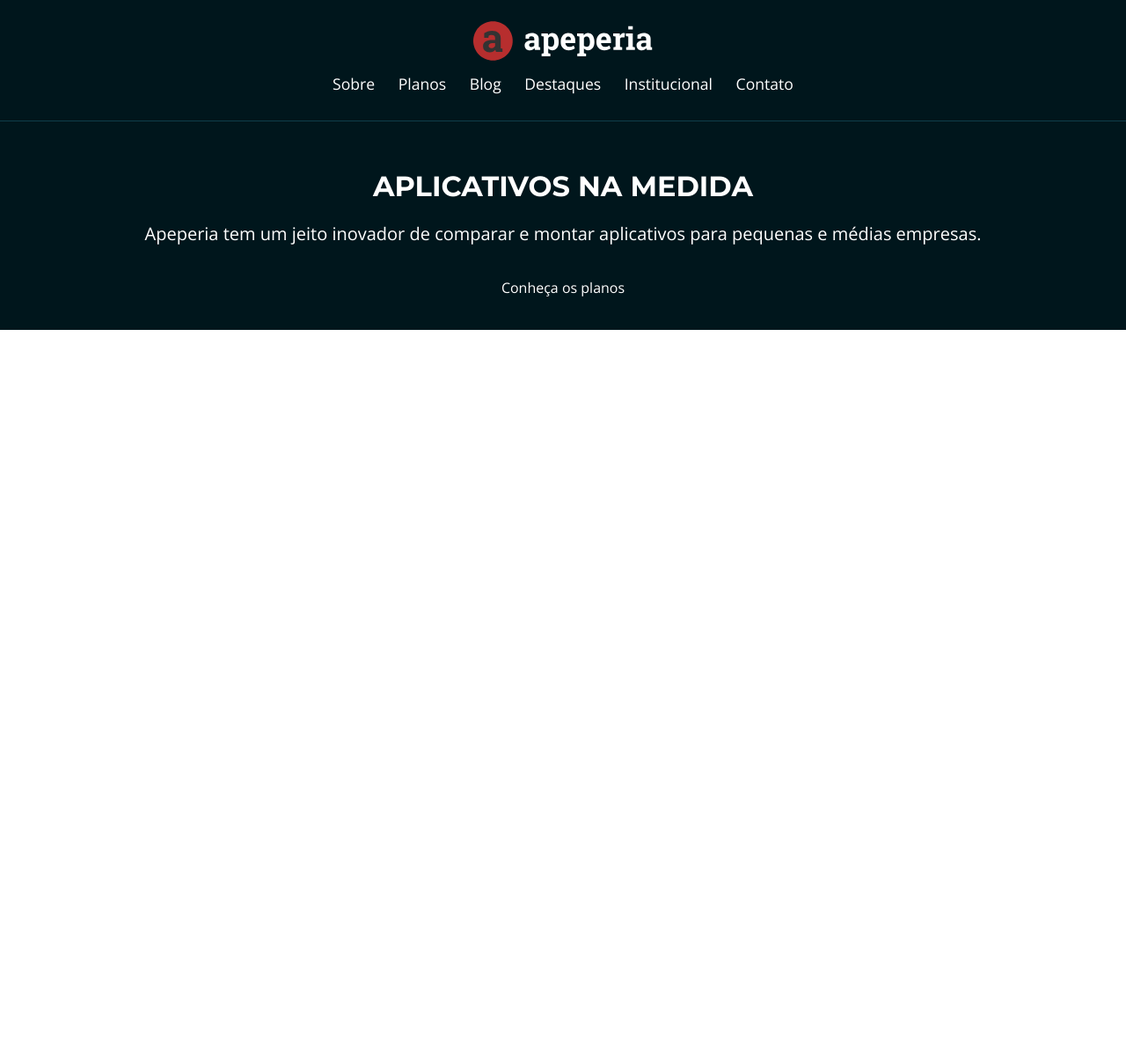
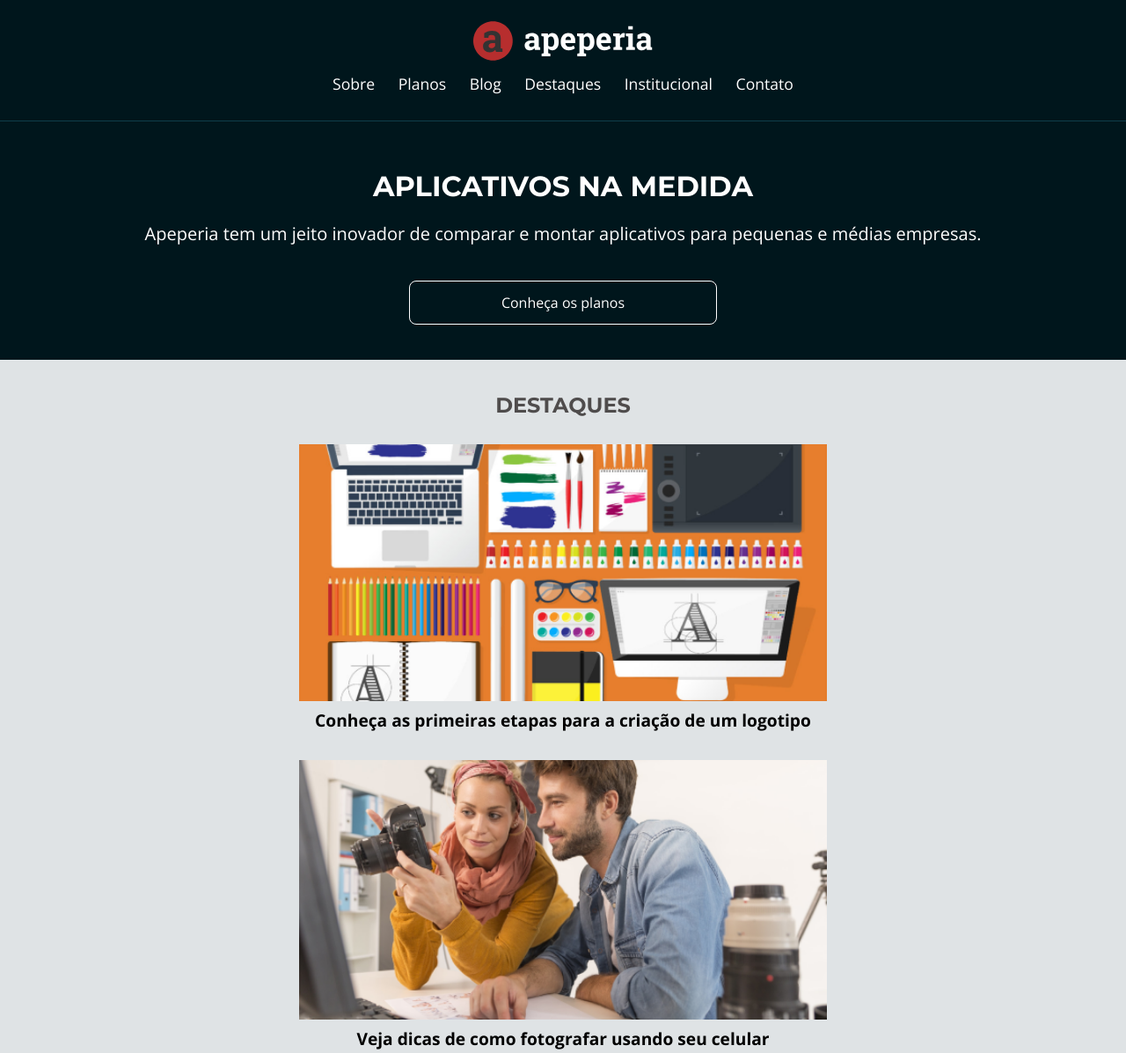
Before and after one commit to lyppedegoes/alura-sites-responsivos, a plain HTML site: page index.html in a window 1280 px wide. Shown: the top 1197 px of the page at 88% size. Before the commit the page ends 800 px from the top, so only its background shows below. Drawn offline with nearby package versions, Linux system fonts and the light colour scheme; files that its build step writes are made by us from their sources.

Commit message:
intro destaques

```diff
--- a/css/base.css
+++ b/css/base.css
@@ -1,3 +1,45 @@
+:root {
+    --branco: #FFF;
+    --azul-claro: #DFE3E5;
+    --vermelho-forte: #B72E2E;
+    --cinza-escuro: #4F4C4C;
+    --cinza-claro: #F7F4F4;
+    --cinza-medio: #D9D9D9;
+
+    --fonte-link: #0084FF;
+    --fonte-cinza: #666;
+    --borda-cabecalho-mobile: #103D4A;
+    --bg-rodape: #333;
+    --bg-chamada-mobile: #00161C;
+
+    --planos-cartao-start: #56CCF2;
+    --planos-cartao-ultra: #B04CD9;
+    --planos-cartao-mega: #E33B3B;
+
+    --montserrat: 'Montserrat', sans-serif;
+}
+
 body {
     font-family: 'Open Sans', sans-serif;
 }
+
+.container {
+    padding-right: 6%;
+    padding-left: 6%;
+}
+
+.botao {
+    text-align: center;
+
+    display: block;
+
+    width: 100%;
+    max-width: 350px;
+
+    box-sizing: border-box;
+
+    padding: 1rem 2rem;
+
+    border: 1px solid var(--branco);
+    border-radius: 8px;
+}
--- a/css/cabecalho.css
+++ b/css/cabecalho.css
@@ -1,5 +1,5 @@
 .cabecalho {
-    color: #FFF;
+    color: var(--branco);
 
     width: 100%;
 
@@ -12,7 +12,7 @@
     padding-top: .75rem;
     padding-bottom: .75rem;
 
-    border-bottom: 1px solid #103D4A;
+    border-bottom: 1px solid var(--borda-cabecalho-mobile);
 
     position: absolute;
 }
--- a/css/chamada.css
+++ b/css/chamada.css
@@ -3,17 +3,17 @@
     flex-direction: column;
     align-items: center;
 
-    color: #FFF;
+    color: var(--branco);
     text-align: center;
 
-    background-color: #00161C;
+    background-color: var(--bg-chamada-mobile);
 
     padding-top: 12.25rem;
     padding-bottom: 2.5rem;
 }
 
 .chamada__titulo {
-    font-family: 'Montserrat', serif;
+    font-family: var(--montserrat);
     font-size: 2rem;
     font-weight: 700;
     text-transform: uppercase;
--- /dev/null
+++ b/css/destaques.css
@@ -0,0 +1,45 @@
+.destaques {
+    background-color: var(--azul-claro);
+
+    padding-top: 2.5rem;
+    padding-bottom: 2rem;
+}
+
+.destaques__titulo {
+    color: var(--cinza-escuro);
+    font-weight: 700;
+    font-size: 1.5rem;
+    font-family: var(--montserrat);
+    text-transform: uppercase;
+    text-align: center;
+    margin-bottom: 2rem;
+}
+
+.destaques__painel {
+    display: flex;
+    flex-direction: column;
+    align-items: center;
+
+    margin-bottom: 2rem;
+}
+
+.destaques__painel-imagem {
+    width: 100vw;
+    max-width: 600px;
+
+    box-shadow: 0 2px 10px 2px 5px #00000020;
+
+    margin-bottom: .5rem;
+}
+
+.destaques__painel-texto {
+    font-weight: 700;
+    font-size: 1.2rem;
+    line-height: normal;
+}
+
+.destaques__botao {
+    color: var(--vermelho-forte);
+    border-color: var(--vermelho-forte);
+    margin: 0 auto;
+}
--- a/index.html
+++ b/index.html
@@ -8,13 +8,14 @@
     <link rel="preconnect" href="https://fonts.googleapis.com">
 <link rel="preconnect" href="https://fonts.gstatic.com" crossorigin>
 <link href="https://fonts.googleapis.com/css2?family=Montserrat:wght@300;400;700&family=Open+Sans:wght@300;400;700&display=swap" rel="stylesheet">
-<link rel="stylesheet" href="reset.css">
+<link rel="stylesheet" href="css/reset.css">
 <link rel="stylesheet" href="css/base.css">
 <link rel="stylesheet" href="css/cabecalho.css">
 <link rel="stylesheet" href="css/chamada.css">
+<link rel="stylesheet" href="css/destaques.css">
 </head>
 <body>
-    <header class="cabecalho">
+    <header class="cabecalho container">
         <img src="img/logo-apeperia.svg" alt="Logo da Apeperia" class="cabecalho__logo">
         <nav class="cabecalho__navegacao">
             <ul>
@@ -28,11 +29,21 @@
         </nav>
     </header>
     <main>
-        <section class="chamada">
+        <section class="chamada container">
             <h1 class="chamada__titulo">Aplicativos Na Medida</h1>
             <p class="chamada__texto">Apeperia tem um jeito inovador de comparar e montar aplicativos para pequenas e médias empresas.</p>
-            <a class="chamada__botao" href="#">Conheça os planos</a>
+            <a class="chamada__botao botao" href="#">Conheça os planos</a>
         </section>
+        <section class="destaques container">
+            <h2 class="destaques__titulo">Destaques</h2>
+            <a href="#" class="figure destaques__painel">
+                <img src="img/comecando-criar-logotipo.png" alt="Painel do post sobre criação de logotipo" class="destaques__painel-imagem">
+                <figcaption class="destaques__painel-texto">Conheça as primeiras etapas para a criação de um logotipo</figcaption>
+            </a>
+            <a href="#" class="figure destaques__painel">
+                <img src="img/dicas-fotografia.png" alt="Painel do post sobre fotografia com celular" class="destaques__painel-imagem">
+                <figcaption class="destaques__painel-texto">Veja dicas de como fotografar usando seu celular</figcaption>
+            </a><a href="#" class="destaques__botao botao">Receber destaques por email</a></section>
     </main>
 </body>
 </html>
```
